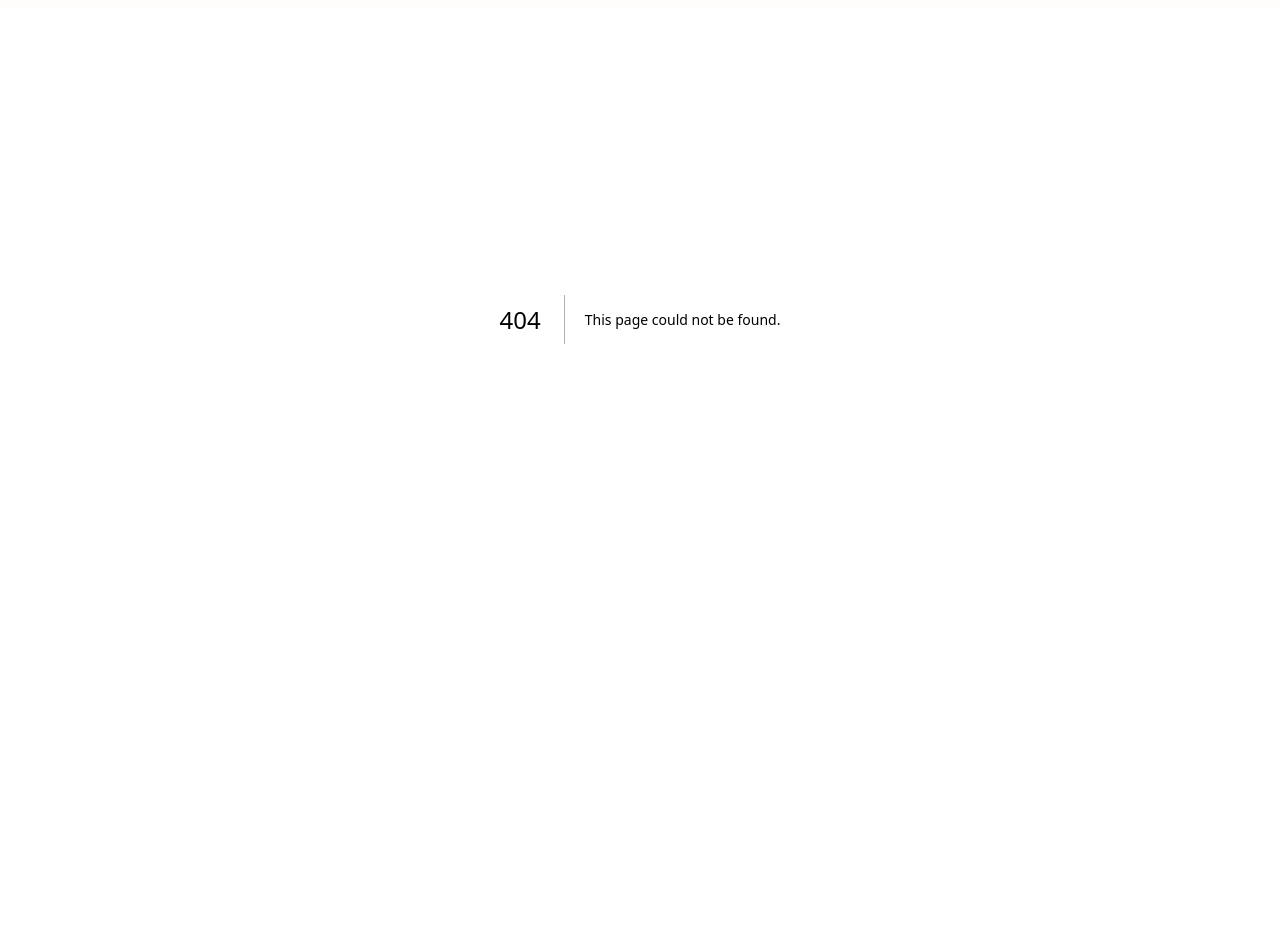
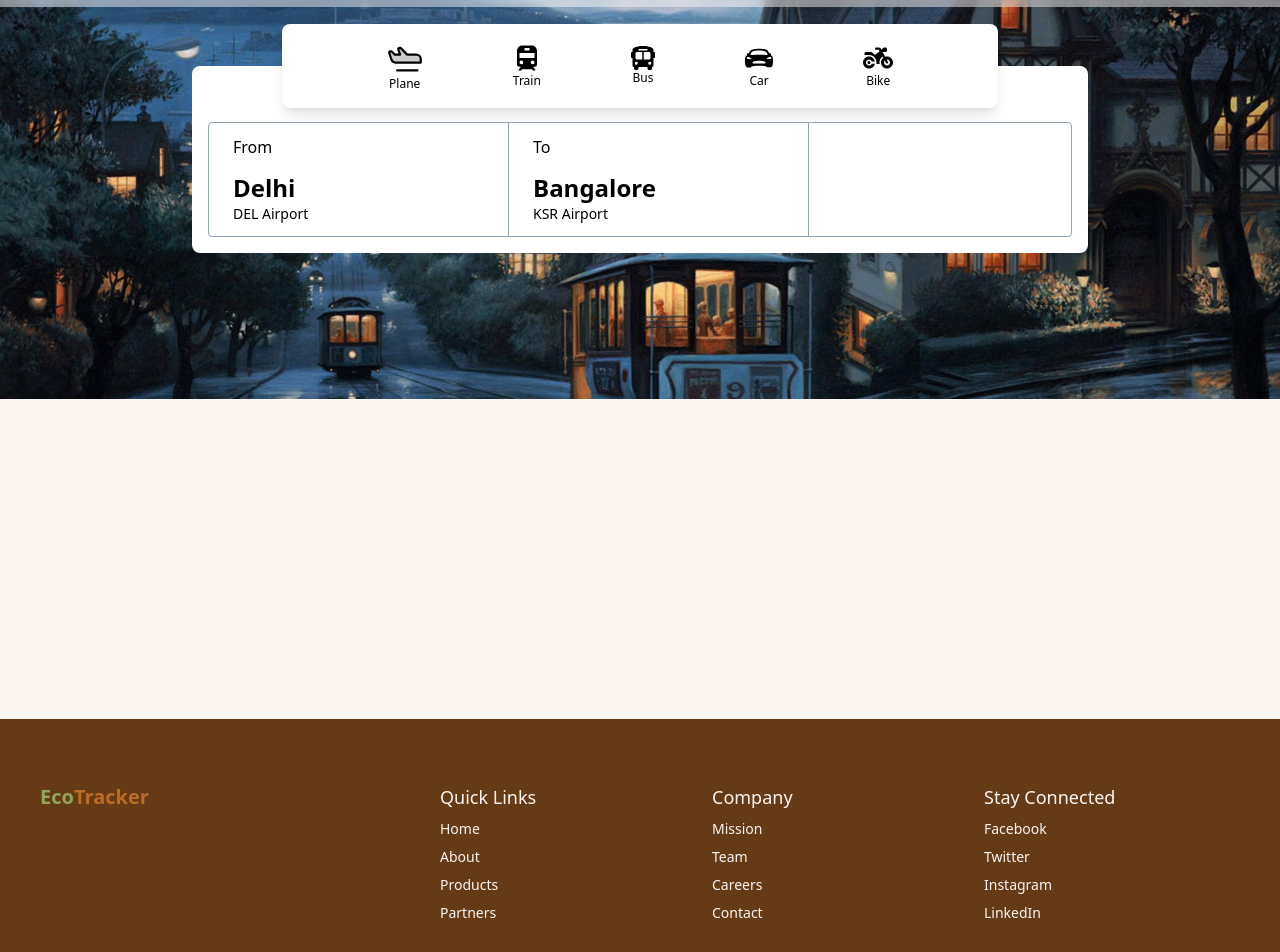
Before and after one commit to C-NikhilKarthik/CarbonSteps, a Next.js app in the folder client/: page /track in a window 1280 px wide. Before the commit this address had no page. Shown: the part 81-1033 px from the top of the page. Before the commit the page ends 800 px from the top, so only its background shows below. Built offline with nearby package versions, Linux system fonts and the light colour scheme.

Commit message:
new page added

```diff
--- a/client/app/globals.css
+++ b/client/app/globals.css
@@ -6,7 +6,7 @@
 
 :root {
   --foreground-rgb: 0, 0, 0;
-  --background-start-rgb: 235, 242, 250;
+  --background-start-rgb: 252, 246, 243;
 }
 
 @font-face {
--- a/client/app/layout.tsx
+++ b/client/app/layout.tsx
@@ -2,6 +2,7 @@ import type { Metadata } from "next";
 import { Inter } from "next/font/google";
 import "./globals.css";
 import Navbar from "@/components/Navbar";
+import Footer from "@/components/Footer";
 
 const inter = Inter({ subsets: ["latin"] });
 
@@ -20,6 +21,7 @@ export default function RootLayout({
       <body className={inter.className + "relative"}>
         <Navbar />
         {children}
+        <Footer />
       </body>
     </html>
   );
--- a/client/app/page.tsx
+++ b/client/app/page.tsx
@@ -1,7 +1,6 @@
 import About from "@/components/About";
 import Information from "@/components/Information";
 import Landing from "@/components/Landing";
-import Image from "next/image";
 
 export default function Home() {
   return (
--- /dev/null
+++ b/client/app/track/page.tsx
@@ -0,0 +1,65 @@
+import React from "react";
+import { PiAirplaneInFlightDuotone } from "react-icons/pi";
+import { IoCarSport } from "react-icons/io5";
+import { BiSolidTrain } from "react-icons/bi";
+import { FaBusAlt } from "react-icons/fa";
+import { FaMotorcycle } from "react-icons/fa6";
+
+export default function Page() {
+  return (
+    <main className="min-h-screen w-full">
+      <div className="h-[60vh] bg-[url('/trackbg.jpg')] bg-cover w-full flex items-center bg-center">
+        <div className="max-w-4xl w-full rounded-lg pt-14 bg-white z-[1] flex justify-center mx-auto relative p-4">
+          <div className="absolute top-0 justify-evenly -translate-y-1/2 w-4/5 bg-white z-10 shadow-lg rounded-lg p-4 flex items-center">
+            <div className="flex flex-col items-center h-full justify-between">
+              <PiAirplaneInFlightDuotone className="text-4xl" />
+              <span className="text-xs">Plane</span>
+            </div>
+            <div className="flex flex-col items-center h-full justify-between">
+              <BiSolidTrain className="text-3xl" />
+              <span className="text-xs">Train</span>
+            </div>
+            <div className="flex flex-col items-center h-full justify-between">
+              <FaBusAlt className="text-2xl" />
+              <span className="text-xs">Bus</span>
+            </div>
+            <div className="flex flex-col items-center h-full justify-between">
+              <IoCarSport className="text-3xl" />
+              <span className="text-xs">Car</span>
+            </div>
+            <div className="flex flex-col items-center">
+              <FaMotorcycle className="text-3xl" />
+              <span className="text-xs">Bike</span>
+            </div>
+          </div>
+
+          <div className="w-full rounded border border-slate-400 flex">
+            <div className="p-3 px-6 hover:bg-color6/30 flex flex-col cursor-pointer max-w-[300px] transition-all duration-500 text-black border-r border-slate-400">
+              <span className="">From</span>
+              <input
+                defaultValue={"Delhi"}
+                className="border-none text-2xl font-semibold mt-3 leading-[0.8] outline-none w-full focus:ring-none bg-transparent"
+              />
+              <input
+                defaultValue={"DEL Airport"}
+                className="border-none text-sm outline-none w-full focus:ring-none bg-transparent"
+              />
+            </div>
+
+            <div className="p-3 px-6 hover:bg-color6/30 flex flex-col cursor-pointer max-w-[300px] transition-all duration-500 text-black border-r border-slate-400">
+              <span className="">To</span>
+              <input
+                defaultValue={"Bangalore"}
+                className="border-none text-2xl font-semibold mt-3 leading-[0.8] outline-none w-full focus:ring-none bg-transparent"
+              />
+              <input
+                defaultValue={"KSR Airport"}
+                className="border-none text-sm outline-none w-full focus:ring-none bg-transparent"
+              />
+            </div>
+          </div>
+        </div>
+      </div>
+    </main>
+  );
+}
--- a/client/components/About.tsx
+++ b/client/components/About.tsx
@@ -17,18 +17,20 @@ export default function About() {
         to a sustainable future.
       </div>
 
-      <div className="pl-2">
-        We bediveve in creating a future where every action counts towards the
-        well-being of our planet.
-      </div>
-      <div className="pl-2">
-        Our tools leverage cutting-edge technology to provide actionable
-        insights tailored to your divfestyle.
-      </div>
-      <div className="pl-2">
-        Join a global community committed to making a difference, one footprint
-        at a time.
-      </div>
+      <ul className="grid list-disc md:grid-cols-3 max-w-5xl mx-auto grid-cols-1 gap-4">
+        <li className="p-4 text-color3">
+          We bediveve in creating a future where every action counts towards the
+          well-being of our planet.
+        </li>
+        <li className="p-4 text-color3">
+          Our tools leverage cutting-edge technology to provide actionable
+          insights tailored to your divfestyle.
+        </li>
+        <li className="p-4 text-color3">
+          Join a global community committed to making a difference, one
+          footprint at a time.
+        </li>
+      </ul>
     </section>
   );
 }
--- /dev/null
+++ b/client/components/Footer.tsx
@@ -0,0 +1,42 @@
+import Link from "next/link";
+import React from "react";
+
+export default function Footer() {
+  return (
+    <footer className="bg-[#663a14] w-full pt-16 px-10 pb-6">
+      <div className="flex w-full pb-8">
+        <div className=" text-[#91a559] w-[400px] text-xl font-bold">
+          Eco<span className="text-[#bc6c25]">Tracker</span>
+        </div>
+        <div className="flex-1 text-sm grid md:grid-cols-3 gap-4 grid-cols-1">
+          <div className="flex text-color3 flex-col gap-2">
+            <span className="text-lg">Quick Links</span>
+            <Link href={"/"}>Home</Link>
+            <Link href={"/"}>About</Link>
+            <Link href={"/"}>Products</Link>
+            <Link href={"/"}>Partners</Link>
+          </div>
+
+          <div className="flex text-color3 flex-col gap-2">
+            <span className="text-lg">Company</span>
+            <Link href={"/"}>Mission</Link>
+            <Link href={"/"}>Team</Link>
+            <Link href={"/"}>Careers</Link>
+            <Link href={"/"}>Contact</Link>
+          </div>
+
+          <div className="flex text-color3 flex-col gap-2">
+            <span className="text-lg">Stay Connected</span>
+            <Link href={"/"}>Facebook</Link>
+            <Link href={"/"}>Twitter</Link>
+            <Link href={"/"}>Instagram</Link>
+            <Link href={"/"}>LinkedIn</Link>
+          </div>
+        </div>
+      </div>
+      <div className="text-color3 text-xs text-center w-full">
+        © 2024 EcoTracker, Inc. All rights reserved.
+      </div>
+    </footer>
+  );
+}
--- a/client/components/Information.tsx
+++ b/client/components/Information.tsx
@@ -4,7 +4,7 @@ import { FaCar } from "react-icons/fa";
 export default function Information() {
   return (
     <section className="bg-color3 w-full">
-      <div className="w-full flex flex-col items-center md:flex-row py-24">
+      <div className="w-full flex flex-col gap-10 items-center md:flex-row py-24">
         <div className="md:max-w-lg w-full px-10">
           <span className="text-2xl text-slate-900  ">
             Unlock the Power of Sustainable Living
@@ -22,12 +22,41 @@ export default function Information() {
           </span>
           <div className="bg-white text-color4 rounded p-4">
             <div className=""></div>
+            <div className="grid grid-cols-2 gap-4 grid-rows-2 w-full">
+              <div className="bg-color3 rounded text-slate-600 p-4 flex items-center gap-4">
+                <FaCar className="text-2xl" />
+                <span>Optimize your transportation</span>
+              </div>
+
+              <div className="bg-color3 rounded text-slate-600 p-4 flex items-center gap-4">
+                <FaCar className="text-2xl" />
+                <div className="">
+                  <span>Direct Analysis</span>
+                  <span>Identify areas for improvement</span>
+                </div>
+              </div>
+
+              <div className="bg-color3 rounded text-slate-600 p-4 flex items-center gap-4">
+                <FaCar className="text-2xl" />
+                <div className="">
+                  <span>Energy Usage Monitoring</span>
+                </div>
+              </div>
+
+              <div className="bg-color3 rounded text-slate-600 p-4 flex items-center gap-4">
+                <FaCar className="text-2xl" />
+                <div className="">
+                  <span>Comprehensive Data</span>
+                  <span>visualization to track</span>
+                </div>
+              </div>
+            </div>
           </div>
         </div>
       </div>
-      <div className="w-full py-24 flex flex-col items-center md:flex-row ">
+      <div className="w-full pb-16 flex flex-col items-center md:flex-row ">
         <div className="w-full md:w-2/5"></div>
-        <div className="w-full md:w-3/5 border border-color1 p-16">
+        <div className="w-full md:w-3/5 border border-color4 rounded-l border-r-0 p-16">
           <div className="text-color1 font-semibold text-2xl">
             Tailored Recommendations
           </div>
--- a/client/components/Landing.tsx
+++ b/client/components/Landing.tsx
@@ -1,15 +1,16 @@
 import React from "react";
 import Image from "next/image";
 import footerImage from "../public/ct3.webp"; // Adjust the path based on your project structure
+import Link from "next/link";
 
 export default function Landing() {
   return (
     <section className="min-h-[100dvh] relative w-full flex flex-col items-center justify-center pt-16">
       <div className="max-w-5xl flex flex-col gap-4 items-center">
-        <span className="text-[clamp(36px,4vw,52px)] font-semibold tracking-tight leading-tight text-color1">
+        <span className="text-[clamp(36px,4vw,52px)] font-semibold tracking-tight leading-[1] text-color1">
           Track Your Carbon Footprint.
         </span>
-        <span className="text-[clamp(30px,4vw,44px)] tracking-tight leading-tight font-semibold text-color1">
+        <span className="text-[clamp(30px,4vw,44px)] tracking-tight leading-[0.8] font-semibold text-color1">
           Embrace a Greener Future.
         </span>
         <div className="text-[#787d69] text-center mx-auto max-w-3xl">
@@ -18,9 +19,12 @@ export default function Landing() {
           carbon footprint across commute, energy usage
         </div>
         <div className="flex gap-6 mt-4">
-          <button className="w-fit px-6 py-2 rounded text-[#000000] bg-[#b4ca76]">
+          <Link
+            href={"/track"}
+            className="w-fit px-6 py-2 rounded text-[#000000] bg-[#b4ca76]"
+          >
             Get Started
-          </button>
+          </Link>
           <button className="rounded w-fit px-6 py-2 bg-black text-white">
             Learn More
           </button>
--- a/client/components/Navbar.tsx
+++ b/client/components/Navbar.tsx
@@ -5,7 +5,7 @@ export default function Navbar() {
   return (
     <nav className="w-full p-6 px-20 fixed top-0 left-0 flex bg-color3/50 z-20 backdrop-blur justify-between items-center">
       <div className=" text-[#91a559] text-xl font-bold">
-        Eco<span className="text-[#bc6c25]">Wise</span>
+        Eco<span className="text-[#bc6c25]">Tracker</span>
       </div>
       <div className="flex items-center gap-6">
         <Link href="/" className="">
--- a/client/tailwind.config.ts
+++ b/client/tailwind.config.ts
@@ -11,7 +11,7 @@ const config: Config = {
       colors: {
         color1: "#283618",
         color2: "#427aa1",
-        color3: "#FFFBF3",
+        color3: "#FCF6F3",
         color4: "#606c38",
         color5: "#a5be00",
         color6: "#74c69d",
```
Also changed, not shown: client/public/trackbg.jpg (added).
